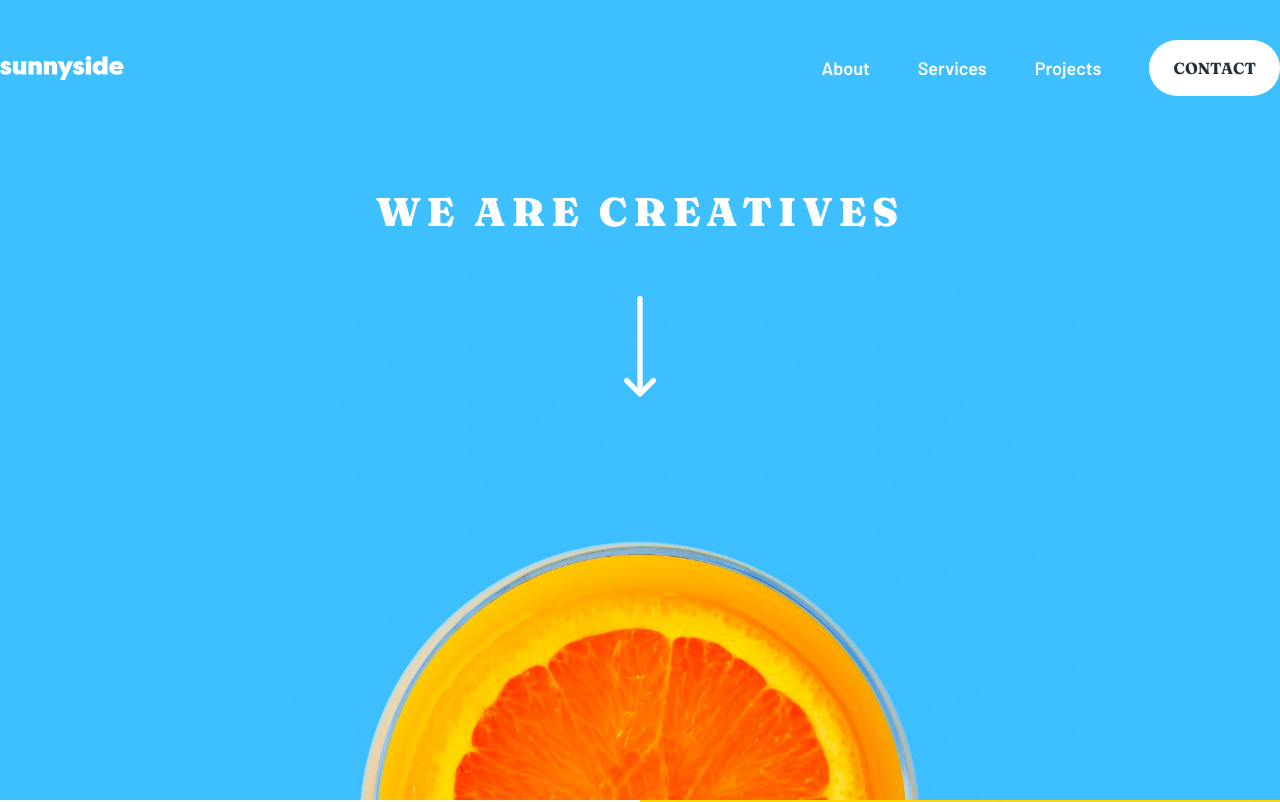
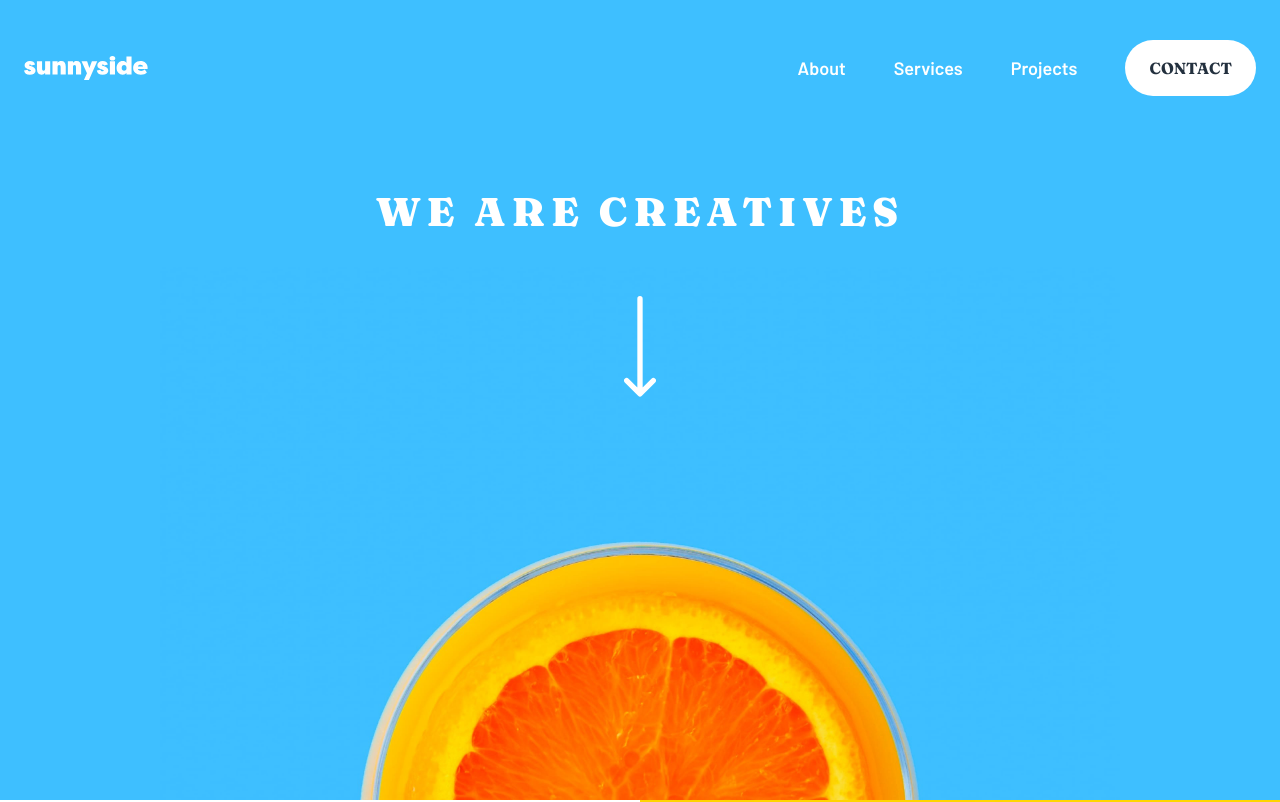
Before and after one commit to LCmaster/sunnyside-agency-landing-page, a React (Vite) app: page / in a window 1280 px wide. Shown: the top 802 px of the page. Built offline with nearby package versions, Linux system fonts and the light colour scheme.

Commit message:
fixed minor issues

```diff
--- a/src/layout/Header.jsx
+++ b/src/layout/Header.jsx
@@ -8,7 +8,7 @@ function Header() {
 
   return (
     <header className="header">
-      <div className="container mx-auto relative flex flex-col justify-start py-10">
+      <div className="container px-6 mx-auto relative flex flex-col justify-start py-10">
         <nav>
           <div className="flex-1 flex justify-between items-center">
             <div className="logo">
```
